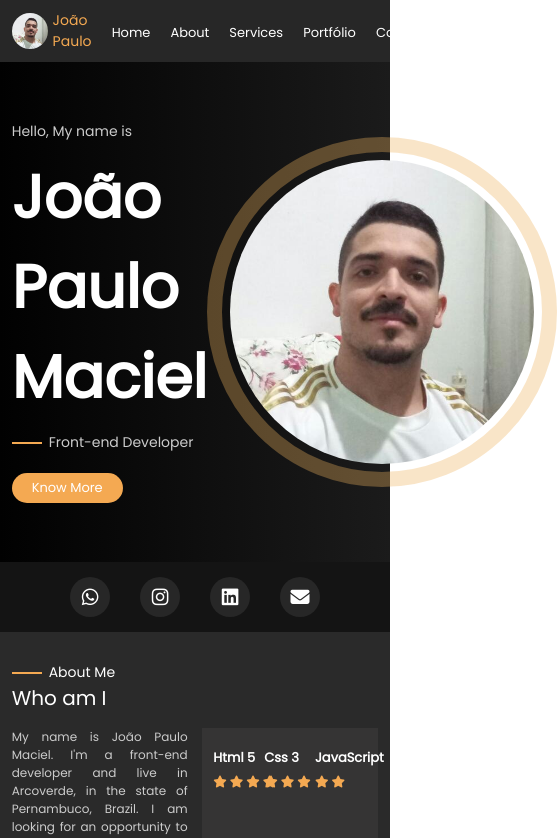
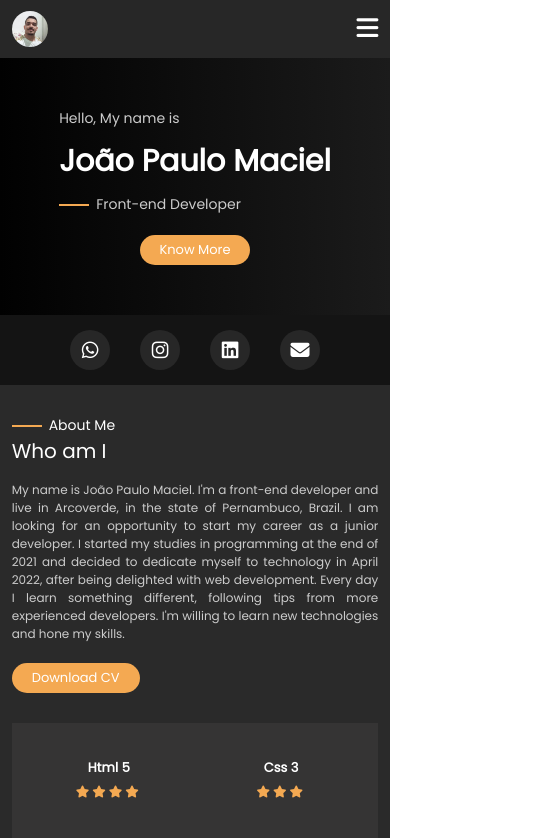
Before and after one commit to JoaoPaulo-dev-lab/my-portfolio, a Vue app: page / in a window 390 px wide. Shown: the top 838 px of the page, 557 px wide, since content can reach past the window. Built offline with nearby package versions, Linux system fonts and the light colour scheme.

Commit message:
Finalizacao

```diff
--- a/src/components/AboutApp.vue
+++ b/src/components/AboutApp.vue
@@ -1,6 +1,6 @@
 <template>
   <section class="bg-accent2 about">
-    <SectionTitle title="About Me" subtitle="Who am I"/>
+    <SectionTitle title="About Me" subtitle="Who am I" idNav="about"/>
     <div class="about-box flex justify-between">
         <div class="description flex column">
             <p class="text-description text-secundary">My name is João Paulo Maciel. I'm a front-end developer and live in Arcoverde, in the state of Pernambuco, Brazil. I am looking for an opportunity to start my career as a junior developer. I started my studies in programming at the end of 2021 and decided to dedicate myself to technology in April 2022, after being delighted with web development. Every day I learn something different, following tips from more experienced developers. I'm willing to learn new technologies and hone my skills.</p>
@@ -75,4 +75,28 @@ export default {
      .skills .skill-single{
         width: 33%;
     }
+
+    @media screen and (max-width: 820px){
+        .about-box{
+        flex-wrap: wrap;
+
+    }
+        .about-box .description{
+        width: 100%;
+        margin-bottom: 30px;
+    }
+
+    .skills{
+        width: 100%;
+
+    }
+    }
+
+    @media screen and (max-width: 500px){
+        .skills .skill-single{
+        width: 50%;
+        display: flex;
+        justify-content: center;
+        }
+    }
 </style>
--- a/src/components/BannerApp.vue
+++ b/src/components/BannerApp.vue
@@ -1,5 +1,5 @@
 <template>
-  <section class="banner flex justify-around nowrap items-center">
+  <section class="banner flex justify-around nowrap items-center" id="home">
     <div class="flex justify-center  column">
         <div>
             <p class="text-secundary">Hello, My name is</p>
@@ -11,7 +11,7 @@
             <div class="row-accent"></div>
             <p class="text-secundary">Front-end Developer</p>
         </div>
-        <div>
+        <div class="link-action-position">
             <a href="" class="link-action bg-accent">Know More</a>
         </div>
     </div>
@@ -63,4 +63,34 @@ export default {
         border-radius: 50%;
         border: 8px solid rgba(0, 0, 0, 0);
     }
+
+    @media screen and (max-width: 940px) {
+        .banner{
+        height: auto;
+        padding: 50px 3%;
+        }
+
+        .avatar-container{
+            display: none;
+        }
+
+        .link-action-position{
+            width: 100%;
+            text-align: center;
+        }
+
+
+    }
+
+    @media screen and (max-width: 610px) {
+        .banner h1{
+        font-size: 40px;
+       }
+    }
+
+    @media screen and (max-width: 405px) {
+        .banner h1{
+        font-size: 30px;
+    }
+    }
 </style>
--- a/src/components/ContatosApp.vue
+++ b/src/components/ContatosApp.vue
@@ -34,4 +34,5 @@ export default {
         font-size: 19px;
         margin: 0 15px;
     }
+
 </style>
--- a/src/components/HeaderApp.vue
+++ b/src/components/HeaderApp.vue
@@ -1,26 +1,46 @@
 <template>
-    <header class="header flex items-center justify-between bg-primary">
+    <header class="header flex items-center justify-between bg-primary position-relative">
         <div class="flex items-center">
             <img class="header-avatar bg-accent3" src="../assets/images/img2.jpg">
-            <span class="title-section text-accent">João Paulo</span>
+            <span class="my-name text-accent text-bolder">João Paulo</span>
         </div>
         <div class="menu-desktop">
            <nav>
             <ul class="flex items-center">
+                <!-- <li>
+                    <a class="text-primary" href="#home">Home</a>
+                </li> -->
                 <li>
-                    <a class="text-primary" href="">Home</a>
+                    <a class="text-primary" href="#about">About</a>
                 </li>
                 <li>
-                    <a class="text-primary" href="">About</a>
+                    <a class="text-primary" href="#services">Services</a>
                 </li>
                 <li>
-                    <a class="text-primary" href="">Services</a>
+                    <a class="text-primary" href="#portfolio">Portfólio</a>
+                </li>
+
+            </ul>
+           </nav>
+        </div>
+        <div class="menu-icon">
+                <i class="fa fa-bars text-primary cursor-pointer" @click="toggleMenu"></i>
+        </div>
+        <div class="menu-mobile position-absolute">
+
+           <nav class="bg-secundary">
+            <ul class="flex  column" id="menu-mobile-ul">
+                <!-- <li>
+                    <a class="text-primary flex justify-center" href="#home">Home</a>
+                </li> -->
+                <li>
+                    <a class="text-primary flex justify-center" href="#about">About</a>
                 </li>
                 <li>
-                    <a class="text-primary" href="">Portfólio</a>
+                    <a class="text-primary flex justify-center" href="#services">Services</a>
                 </li>
                 <li>
-                    <a class="text-primary" href="">Contato</a>
+                    <a class="text-primary flex justify-center" href="#portfolio">Portfólio</a>
                 </li>
             </ul>
            </nav>
@@ -30,7 +50,40 @@
 
 <script>
 export default {
-    name: 'HeaderApp'
+    name: 'HeaderApp',
+    data(){
+        return {
+            isVisibleMenu: false
+        }
+    },
+    methods: {
+        toggleMenu(){
+            const menuElement = document.getElementById('menu-mobile-ul')
+            const countChildren = menuElement.children.length
+            if(this.isVisibleMenu){
+                 menuElement.style.height = '0px'
+                 menuElement.style.padding = '0px'
+                for(let i = 0; i < countChildren; i++){
+                    menuElement.children[i].style.display = 'none'
+
+
+                }
+
+            }
+            else{
+                 menuElement.style.height = '130px'
+                menuElement.style.padding = '5px'
+                for(let i = 0; i < countChildren; i++){
+                     setTimeout(function(){
+                     menuElement.children[i].style.display = 'flex'
+                     clearTimeout(this)
+                   }, 270)
+
+                }
+            }
+            this.isVisibleMenu = !this.isVisibleMenu
+        }
+    }
 }
 </script>
 
@@ -38,7 +91,10 @@ export default {
 .header{
     width: 100%;
     padding: 10px 3%;
+}
 
+.header .my-name{
+    font-size: 12px;
 }
 
 .header-avatar{
@@ -51,7 +107,7 @@ export default {
     list-style: none;
     margin-left: 20px;
 }
-.menu-desktop ul li a{
+.menu-desktop ul li a, .menu-mobile ul li a{
     font-size: 13px;
 }
 
@@ -59,4 +115,69 @@ export default {
     color: #edb45f;
 }
 
+header .menu-mobile{
+    display: none;
+}
+
+.menu-mobile nav{
+    width: 100%;
+}
+
+.menu-mobile ul li{
+    list-style: none;
+}
+
+.menu-icon{
+    font-size: 25px;
+    display: none;
+}
+
+.menu-mobile{
+    width: 100%;
+    top: 57px;
+    left: 0;
+    z-index: 9999;
+}
+
+.menu-mobile ul li a:hover{
+    color: #edb45f;
+}
+
+.menu-mobile nav{
+
+}
+.menu-mobile ul {
+    width: 100%;
+    padding: 0px;
+    height: 0px;
+    transition: 0.5s;
+}
+
+.menu-mobile ul li{
+    display: none;
+}
+.menu-mobile ul li a {
+    padding: 10px;
+    width: 100%;
+
+}
+
+@media screen and (max-width: 700px) {
+    .menu-icon{
+        display: block;
+    }
+    header .menu-desktop{
+        display: none;
+    }
+    header .menu-mobile{
+    display: flex;
+}
+}
+
+@media screen and (max-width: 450px) {
+    .header .my-name{
+        display: none;
+    }
+}
+
 </style>
--- a/src/components/PortfolioApp.vue
+++ b/src/components/PortfolioApp.vue
@@ -1,6 +1,6 @@
 <template>
   <section class="portfolio-app bg-accent2">
-    <SectionTitle title="Portfolio" subtitle="My Projects"/>
+    <SectionTitle title="Portfolio" subtitle="My Projects" idNav="portfolio"/>
     <div class="container-portfolio flex wrap justify-between">
         <PortfolioSingle link="https://www.google.com" path="https://i.pinimg.com/originals/70/98/98/709898ad1c77ebfaf579ff99268324ee.png" title="Clone TikTok"/>
         <PortfolioSingle path="https://i.pinimg.com/originals/70/98/98/709898ad1c77ebfaf579ff99268324ee.png" title="Clone TikTok"/>
@@ -28,4 +28,6 @@ export default {
     .container-portfolio{
         margin-top: 30px;
     }
+
+
 </style>
--- a/src/components/PortfolioSingle.vue
+++ b/src/components/PortfolioSingle.vue
@@ -57,4 +57,38 @@ export default {
  .portfolio-single i{
     margin-right: 6px;
  }
+
+@media screen and (max-width: 1000px){
+    .portfolio-single{
+    width: 47%;
+    height: 280px;
+ }
+
+ .portfolio-single:hover{
+     width: 48%;
+ }
+}
+
+@media screen and (max-width: 700px) {
+    .portfolio-single{
+    width: 100%;
+    height: 350px;
+}
+
+    .portfolio-single:hover{
+     width: 100%;
+ }
+}
+
+
+@media screen and (max-width: 450px) {
+    .portfolio-single{
+    width: 100%;
+    height: 280px;}
+
+    .portfolio-single:hover{
+     width: 100%;
+ }
+}
+
 </style>
--- a/src/components/SectionTitle.vue
+++ b/src/components/SectionTitle.vue
@@ -1,5 +1,5 @@
 <template>
-  <div class="flex column">
+  <div class="flex column" :id="idNav">
     <div class="flex items-center nowrap">
         <div class="row-accent"></div>
         <p class="text-primary title-section">{{title}}</p>
@@ -15,7 +15,8 @@ export default {
     name: 'SectionTitle',
     props: {
         title: String,
-        subtitle: String
+        subtitle: String,
+        idNav: String
     }
 }
 </script>
--- a/src/components/ServiceSingle.vue
+++ b/src/components/ServiceSingle.vue
@@ -44,4 +44,10 @@ export default {
         text-align: center;
         margin-top: 7px;
     }
+
+    @media screen and (max-width: 550px){
+        .service-single{
+        width: 48%;
+     }
+    }
 </style>
--- a/src/components/ServicesApp.vue
+++ b/src/components/ServicesApp.vue
@@ -1,6 +1,6 @@
 <template>
   <section class="services-app bg-accent3">
-    <SectionTitle title="My Services" subtitle="What Can I Do"/>
+    <SectionTitle title="My Services" subtitle="What Can I Do" idNav="services"/>
     <div class="container-services flex wrap justify-between">
         <ServiceSingle title="Creative Design" icon="fa fa-pencil" description="Web pages with styles that match content"/>
         <ServiceSingle title="Branding" icon="fa fa-flag" description="Lorem Ipsum é simplesmente uma simulação de texto da indústria tipográfica e de impressos, e"/>
--- a/src/components/Skill.vue
+++ b/src/components/Skill.vue
@@ -33,4 +33,11 @@ export default {
         margin-right: 3px;
     }
 
+    @media screen and (max-width: 500px){
+       .skill-single2 {
+            align-items: center;
+            padding-top: 15px;
+       }
+    }
+
 </style>
--- a/src/css/app.css
+++ b/src/css/app.css
@@ -62,3 +62,15 @@
     background-color: #f4a952;
     margin-right: 7px;
 }
+
+.cursor-pointer{
+    cursor: pointer;
+}
+
+.position-relative{
+    position: relative;
+}
+
+.position-absolute{
+    position: absolute;
+}
```
